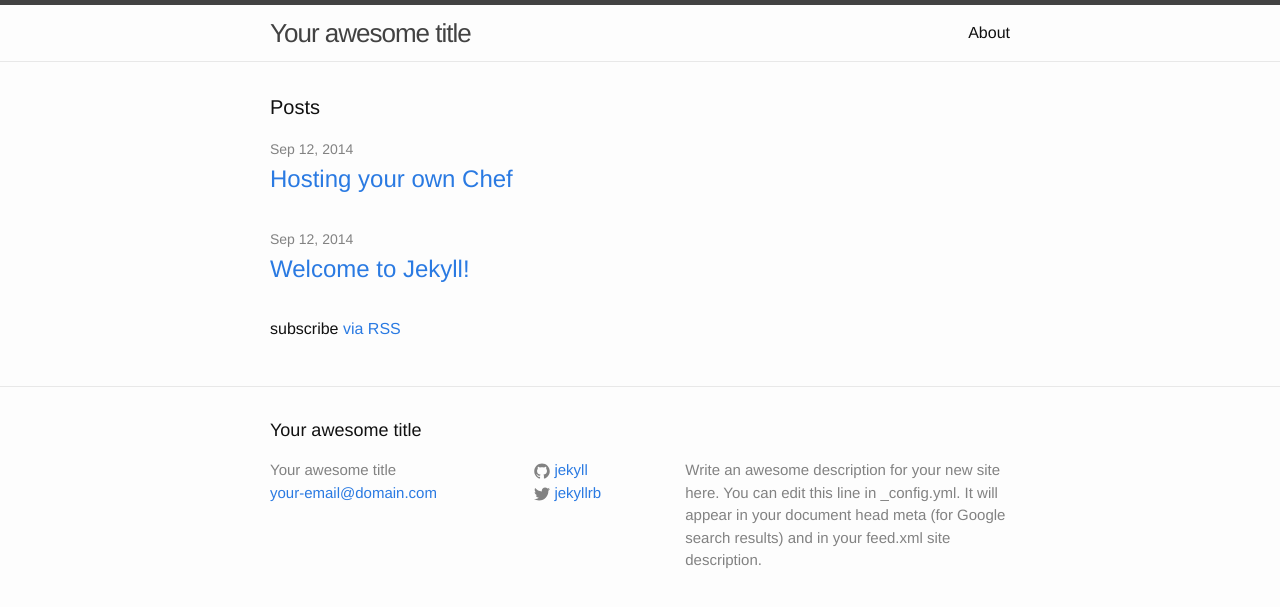
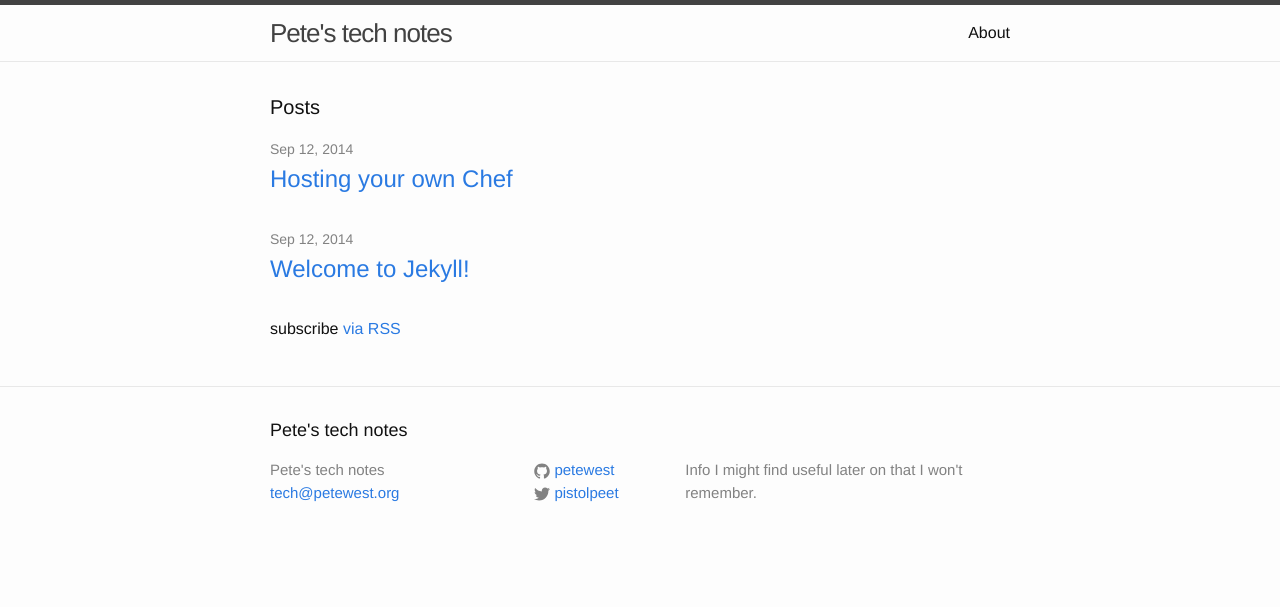
Before and after one commit to petewest/petewest.github.io, a Jekyll site: the page built from index.html, in a window 1280 px wide. Shown: the top 607 px of the page. Built offline with Jekyll 4.4.1, drawn with Linux system fonts in a browser that asks for light colours.

Commit message:
Site settings

```diff
--- a/_config.yml
+++ b/_config.yml
@@ -1,14 +1,12 @@
 # Site settings
-title: Your awesome title
-email: your-email@domain.com
-description: > # this means to ignore newlines until "baseurl:"
-  Write an awesome description for your new site here. You can edit this
-  line in _config.yml. It will appear in your document head meta (for
-  Google search results) and in your feed.xml site description.
+title: Pete's tech notes
+email: tech@petewest.org
+description: >
+  Info I might find useful later on that I won't remember.
 baseurl: "" # the subpath of your site, e.g. /blog/
-url: "http://yourdomain.com" # the base hostname & protocol for your site
-twitter_username: jekyllrb
-github_username:  jekyll
+url: "http://tech.petewest.org" # the base hostname & protocol for your site
+twitter_username: pistolpeet
+github_username:  petewest
 
 # Build settings
 markdown: kramdown
```
